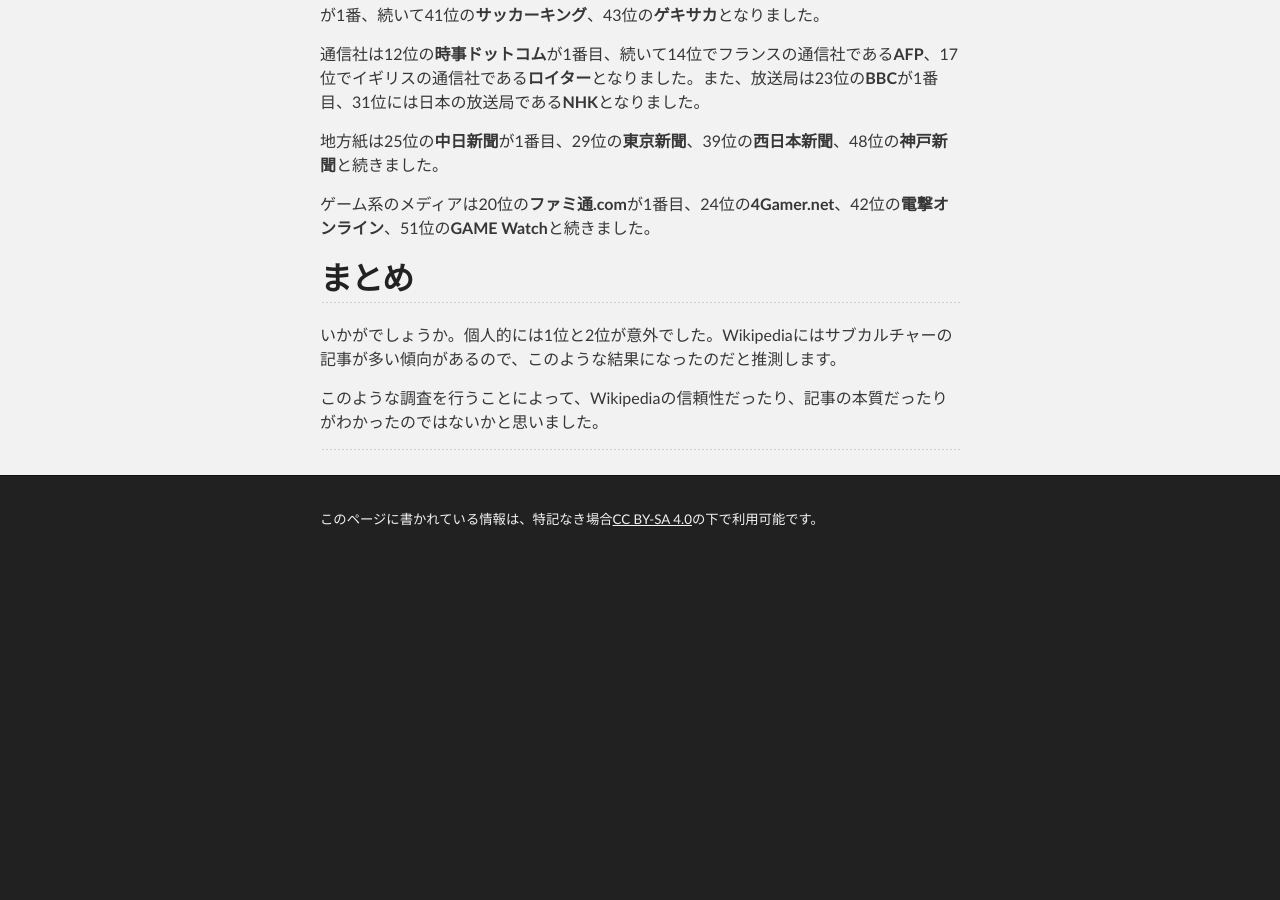
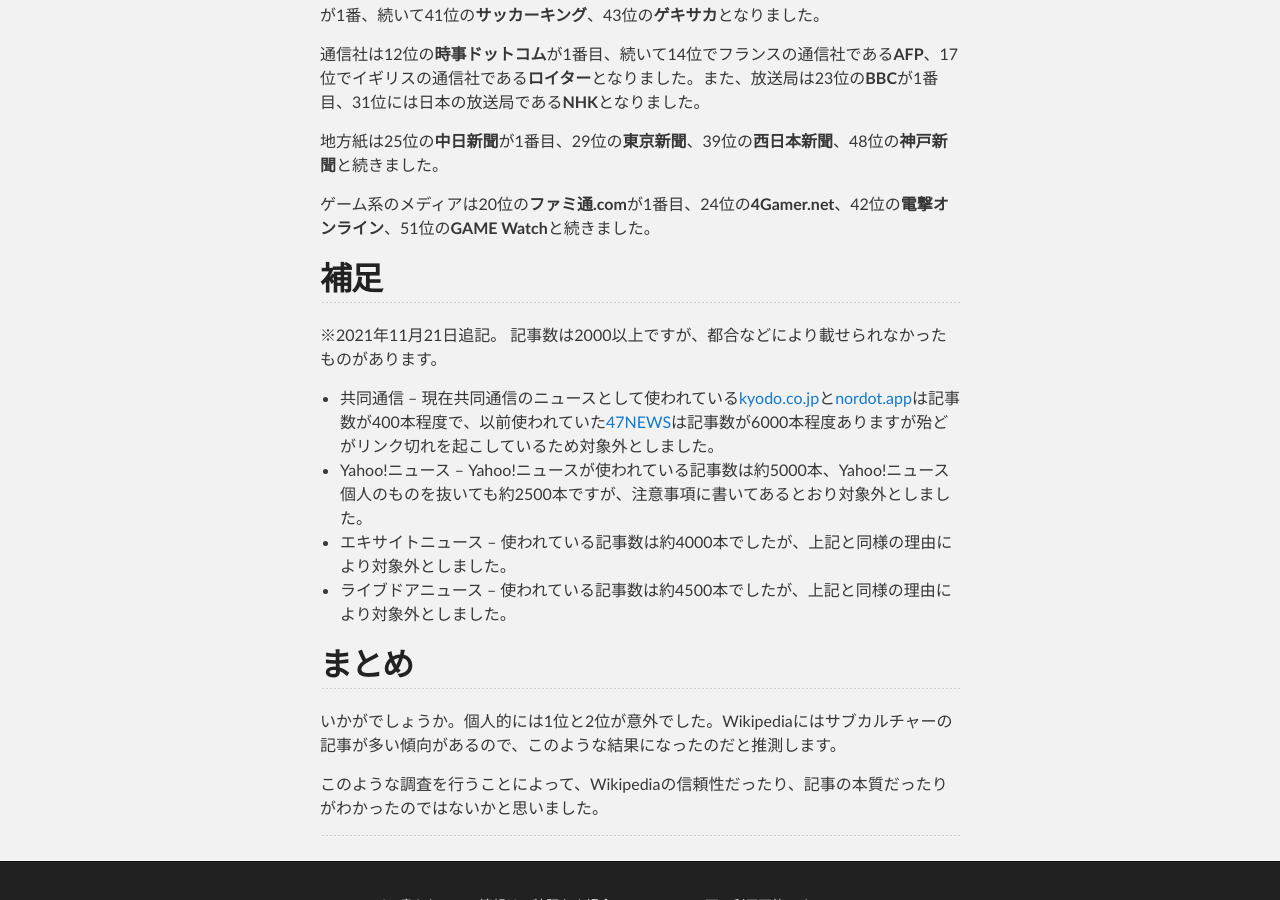
Before and after one commit to koyomiyahouya/koyomiyahouya.github.io, a Jekyll site: the page built from _posts/2021-11-20-wikiref.md, in a window 1280 px wide and 900 px high, scrolled down 4800 px. Built offline with Jekyll 4.4.1, drawn with Linux system fonts in a browser that asks for light colours; the repository's description, which GitHub fills in, is left out; before the commit the page ends 5365 px from its top, so only the background shows below that.

Commit message:
Update 2021-11-20-wikiref.md

```diff
--- a/_posts/2021-11-20-wikiref.md
+++ b/_posts/2021-11-20-wikiref.md
@@ -104,6 +104,18 @@ Wikipediaは、**誰でも編集できる百科事典**のウェブサイトで
 
 ゲーム系のメディアは20位の**ファミ通.com**が1番目、24位の**4Gamer.net**、42位の**電撃オンライン**、51位の**GAME Watch**と続きました。
 
+## 補足
+※2021年11月21日追記。
+記事数は2000以上ですが、都合などにより載せられなかったものがあります。
+ - 共同通信
+ -- 現在共同通信のニュースとして使われている[kyodo.co.jp](https://www.kyodo.co.jp/)と[nordot.app](https://nordot.app/)は記事数が400本程度で、以前使われていた[47NEWS](https://www.47news.jp/)は記事数が6000本程度ありますが殆どがリンク切れを起こしているため対象外としました。
+ - Yahoo!ニュース
+ -- Yahoo!ニュースが使われている記事数は約5000本、Yahoo!ニュース 個人のものを抜いても約2500本ですが、注意事項に書いてあるとおり対象外としました。
+ - エキサイトニュース
+ -- 使われている記事数は約4000本でしたが、上記と同様の理由により対象外としました。
+ - ライブドアニュース
+ -- 使われている記事数は約4500本でしたが、上記と同様の理由により対象外としました。
+
 ## まとめ
 いかがでしょうか。個人的には1位と2位が意外でした。Wikipediaにはサブカルチャーの記事が多い傾向があるので、このような結果になったのだと推測します。
 
```
